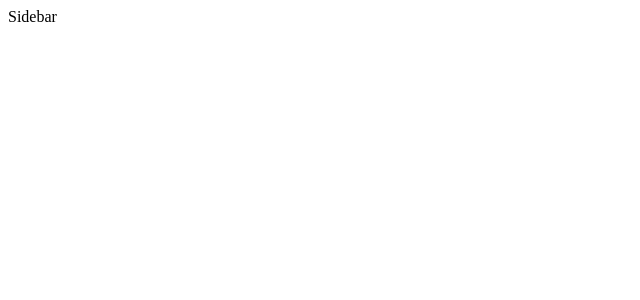
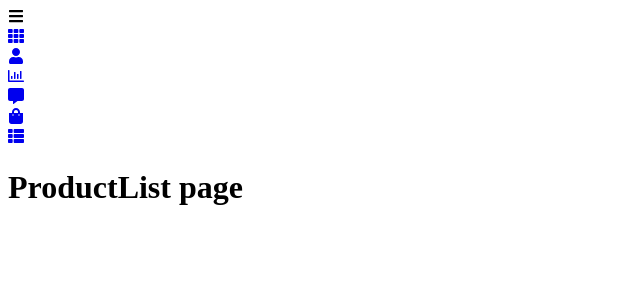
Before and after one commit to MobinaAbf/admin-dashboard, a React (Create React App) app: page /productlist in a window 1280 px wide. Shown: the top 300 px of the page, without its empty margins (0-640 px from the left). Built offline with nearby package versions, Linux system fonts and the light colour scheme.

Commit message:
add Sidebar code with changing some names

```diff
--- a/src/Components/Sidebar.jsx
+++ b/src/Components/Sidebar.jsx
@@ -1,9 +1,76 @@
-import React from 'react'
+import React, { useState } from "react";
+import {
+  FaTh,
+  FaUser,
+  FaRegChartBar,
+  FaCommentAlt,
+  FaShoppingBag,
+  FaThList,
+  FaBars,
+} from "react-icons/fa";
+import { NavLink } from "react-router-dom";
 
- const Sidebar = () => {
+export default function Sidebar({ children }) {
+  const [isOpen, setIsOpen] = useState(false);
+  const toggle = () => setIsOpen(!isOpen);
+
+  const menuItem = [
+    {
+      path: "/",
+      name: "Dashboard",
+      icon: <FaTh />,
+    },
+    {
+      path: "/about",
+      name: "About",
+      icon: <FaUser />,
+    },
+    {
+      path: "/logout",
+      name: "LogOut",
+      icon: <FaRegChartBar />,
+    },
+    {
+      path: "/newlogin",
+      name: "NewLogin",
+      icon: <FaCommentAlt />,
+    },
+    {
+      path: "/users",
+      name: "Users",
+      icon: <FaShoppingBag />,
+    },
+    {
+      path: "/productlist",
+      name: "ProductList",
+      icon: <FaThList />,
+    },
+  ];
+
   return (
-    <div>Sidebar</div>
-  )
+    <div className="container">
+      <div style={{ width: isOpen ? "300px" : "60px" }} className="sidebar">
+        <div className="top-section">
+          <h1 style={{ display: isOpen ? "block" : "none" }} className="logo">
+            Logo
+          </h1>
+          <div style={{ marginLeft: isOpen ? "50px" : "0px" }}  className="bars">
+            <FaBars onClick={toggle} />
+          </div>
+        </div>
+        {menuItem.map((item, index) => (
+          <NavLink
+            to={item.path}
+            key={index}
+            className="link"
+            activeclassName="active"
+          >
+            <div className="icon">{item.icon}</div>
+            <div  style={{ display: isOpen ? "block" : "none" }} className="link_text">{item.name}</div>
+          </NavLink>
+        ))}
+      </div>
+      <main>{children}</main>
+    </div>
+  );
 }
-
-export default Sidebar;
```
